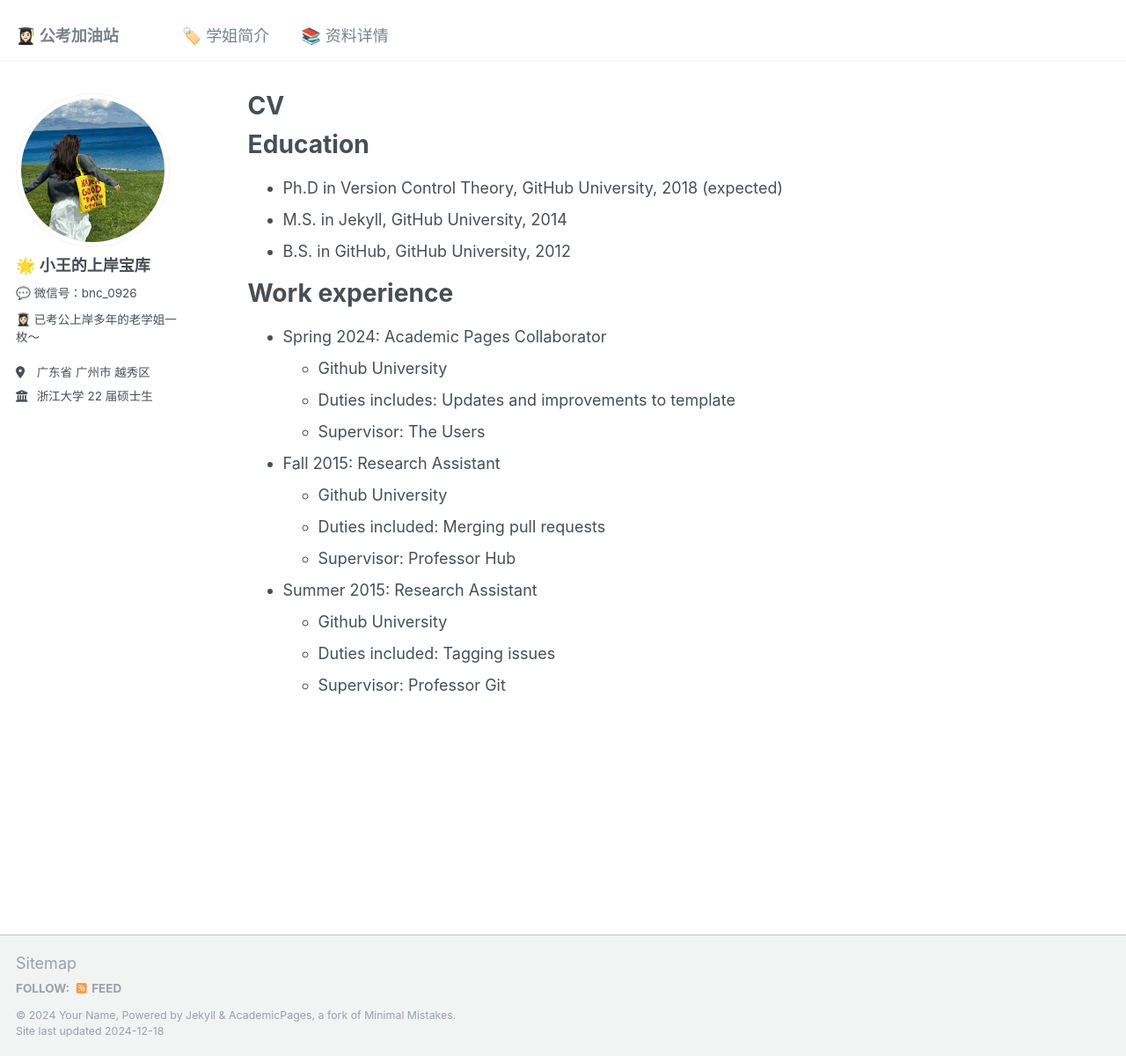
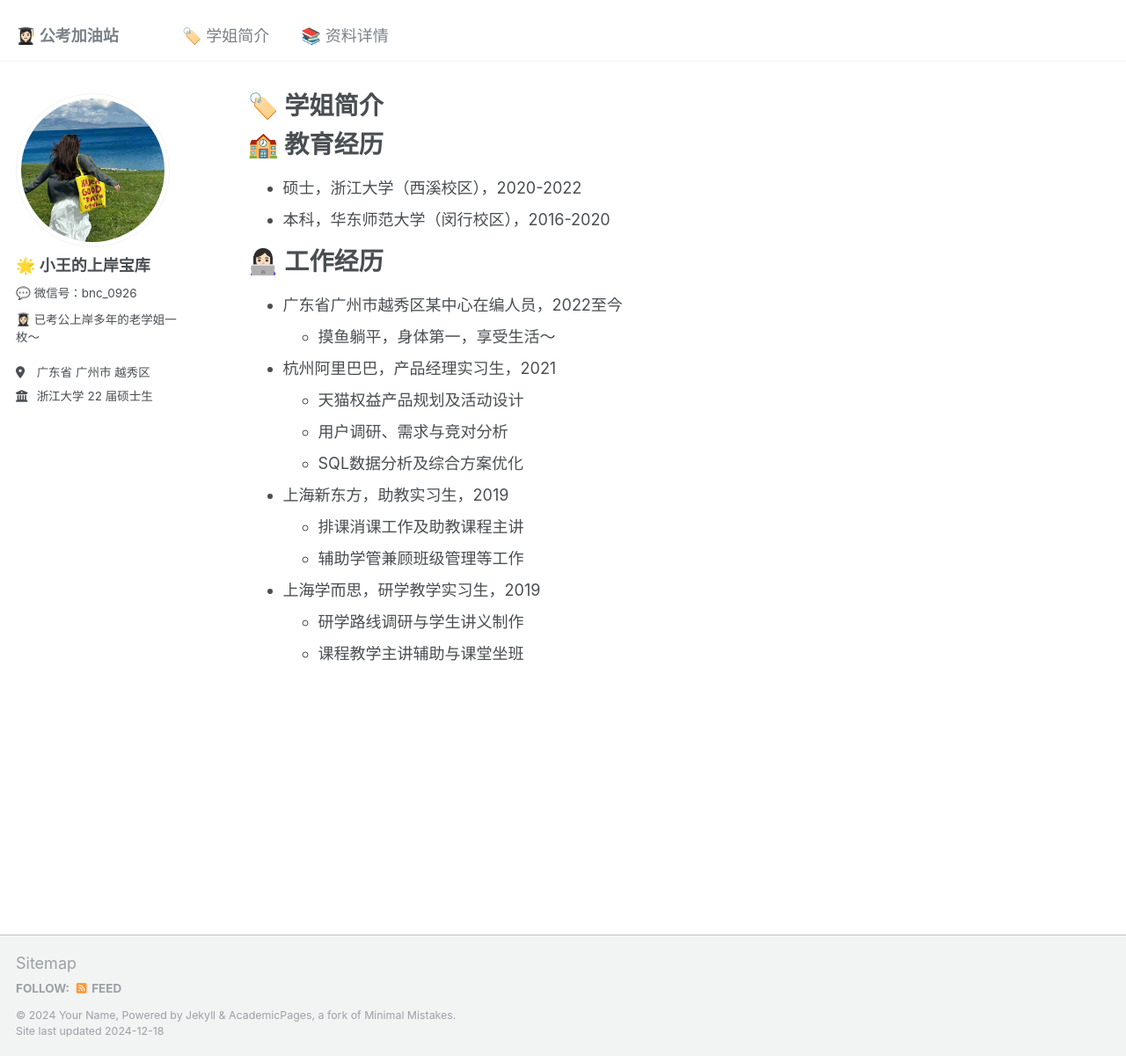
Before and after one commit to KnowledgeStoreVIP/GkStoreVIP.github.io, a Jekyll site: the page built from _pages/cv.md, in a window 1280 px wide and 1200 px high. Shown: the whole window at 88% size. Built offline with Jekyll 4.4.1, drawn with Linux system fonts in a browser that asks for light colours; comment, search, counter and statistics services are not loaded.

Commit message:
Update cv.md

```diff
--- a/_pages/cv.md
+++ b/_pages/cv.md
@@ -1,6 +1,6 @@
 ---
 layout: archive
-title: "CV"
+title: "🏷️ 学姐简介"
 permalink: /cv/
 author_profile: true
 redirect_from:
@@ -9,25 +9,25 @@ redirect_from:
 
 {% include base_path %}
 
-Education
+🏫 教育经历
 ======
-* Ph.D in Version Control Theory, GitHub University, 2018 (expected)
-* M.S. in Jekyll, GitHub University, 2014
-* B.S. in GitHub, GitHub University, 2012
+* 硕士，浙江大学（西溪校区），2020-2022
+* 本科，华东师范大学（闵行校区），2016-2020
 
-Work experience
+👩🏻‍💻 工作经历
 ======
-* Spring 2024: Academic Pages Collaborator
-  * Github University
-  * Duties includes: Updates and improvements to template
-  * Supervisor: The Users
+* 广东省广州市越秀区某中心在编人员，2022至今
+  * 摸鱼躺平，身体第一，享受生活～
 
-* Fall 2015: Research Assistant
-  * Github University
-  * Duties included: Merging pull requests
-  * Supervisor: Professor Hub
+* 杭州阿里巴巴，产品经理实习生，2021
+  * 天猫权益产品规划及活动设计
+  * 用户调研、需求与竞对分析
+  * SQL数据分析及综合方案优化
 
-* Summer 2015: Research Assistant
-  * Github University
-  * Duties included: Tagging issues
-  * Supervisor: Professor Git
+* 上海新东方，助教实习生，2019
+  * 排课消课工作及助教课程主讲
+  * 辅助学管兼顾班级管理等工作
+
+* 上海学而思，研学教学实习生，2019
+  * 研学路线调研与学生讲义制作
+  * 课程教学主讲辅助与课堂坐班
```
